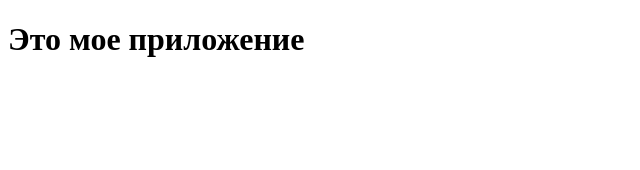
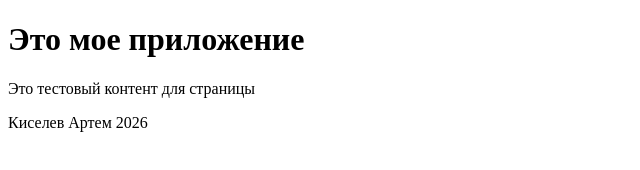
Before and after one commit to 32ISR/up09-git-lab-Kiselev_Artem, a plain HTML site: page index.html in a window 1280 px wide. Shown: the whole page, without its empty margins (0-640 px from the left). Drawn offline with Linux system fonts and the light colour scheme.

Commit message:
Добавил контент для страницы

```diff
--- a/index.html
+++ b/index.html
@@ -7,5 +7,7 @@
 </head>
 <body>
     <h1>Это мое приложение</h1>
+    <p>Это тестовый контент для страницы</p>
+    <footer>Киселев Артем 2026</footer>
 </body>
 </html>
```
